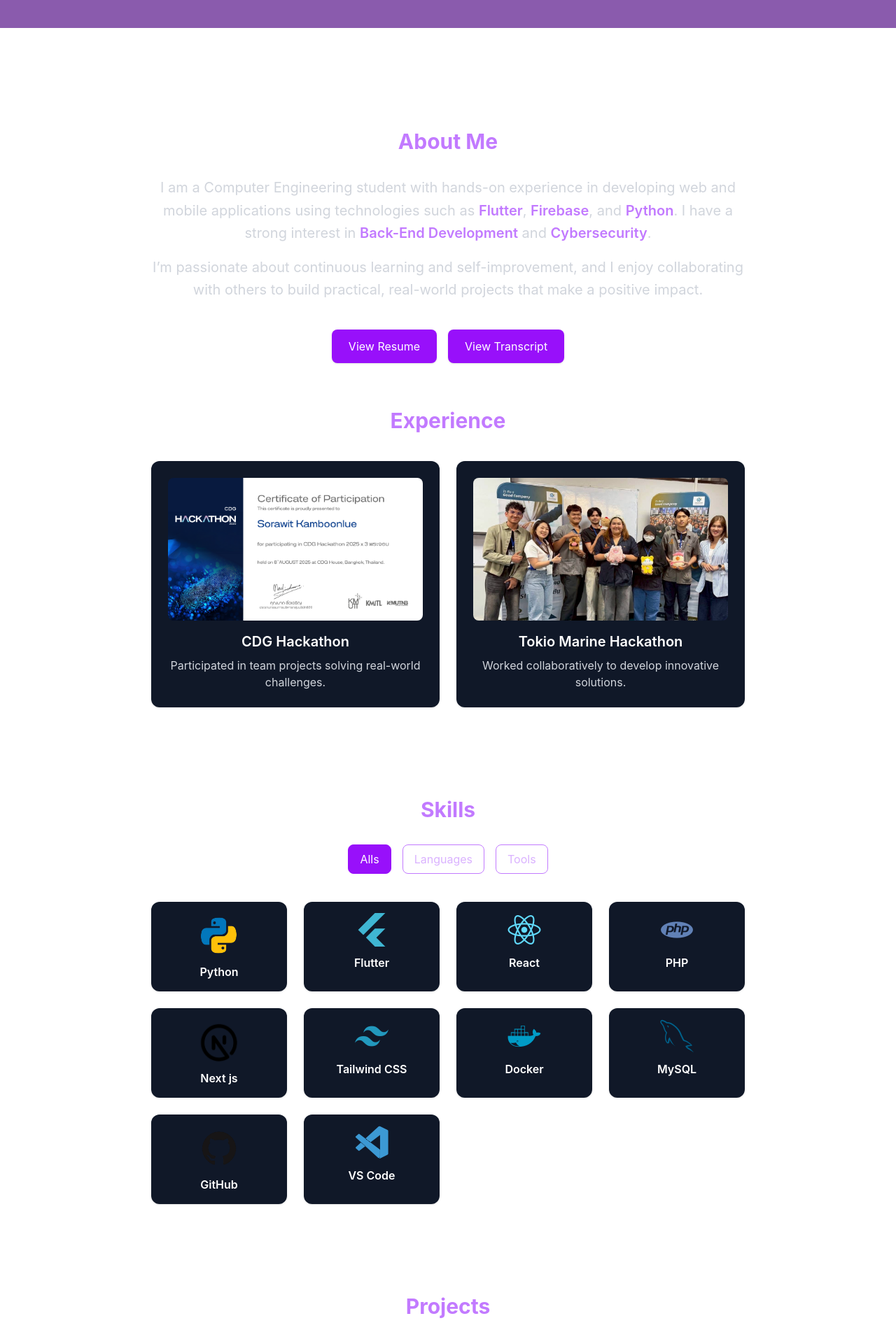
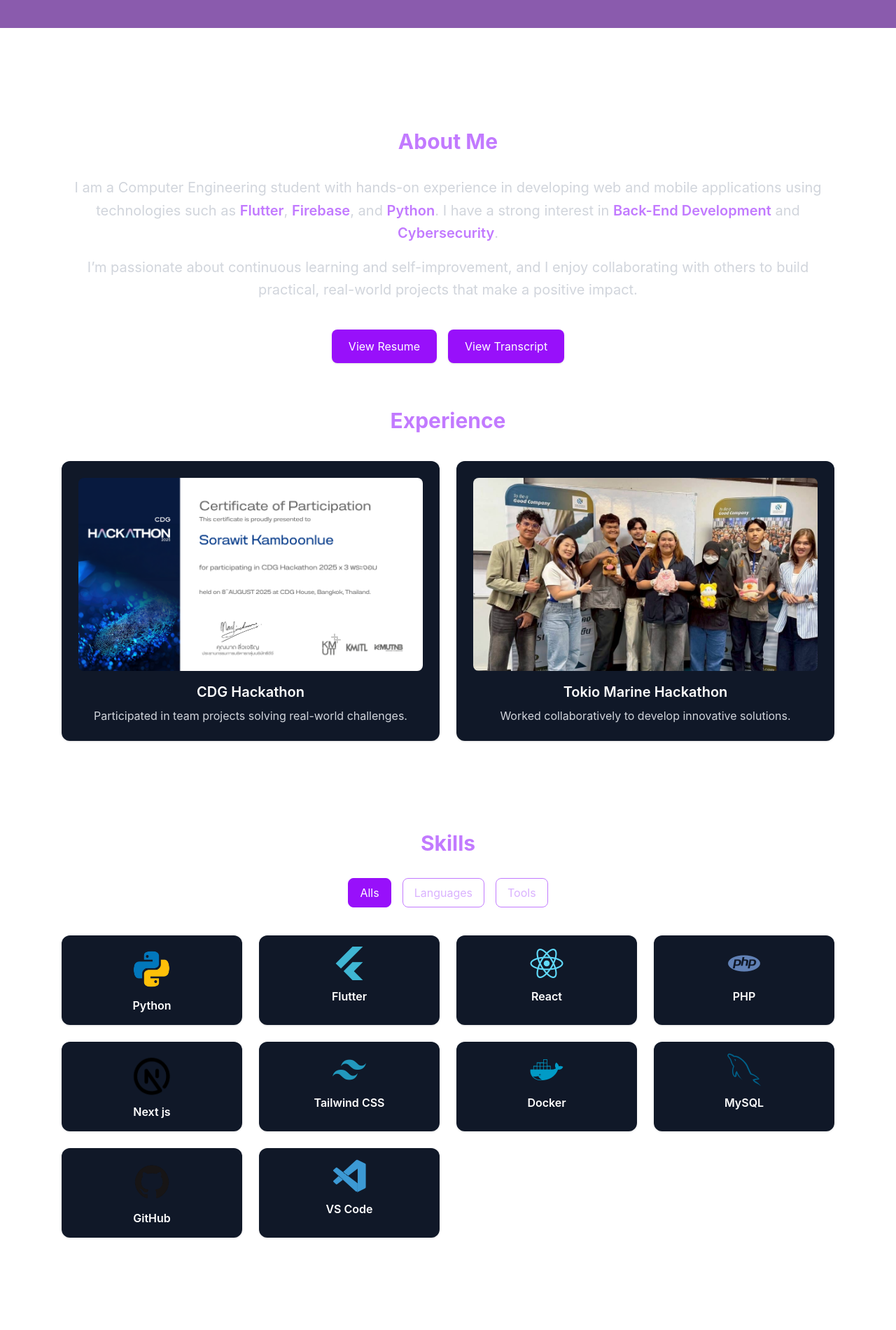
Before and after one commit to Sorawit114/Portfolio, a Next.js app: page / in a window 1280 px wide. Shown: the part 760-2661 px from the top of the page at 70% size. Built offline with nearby package versions, Linux system fonts and the light colour scheme; grey boxes are pictures that could not be loaded.

Commit message:
ปรับขนาด

```diff
--- a/src/components/Projects.js
+++ b/src/components/Projects.js
@@ -64,7 +64,7 @@
     : allProjects;
 
   return (
-    <section id={id} ref={ref} className="py-16 px-6 max-w-4xl mx-auto">
+    <section id={id} ref={ref} className="py-16 px-6 max-w-6xl mx-auto">
       <h2 className="text-3xl font-bold text-center mb-10 text-purple-400">
         Projects
       </h2>
--- a/src/components/Resume.js
+++ b/src/components/Resume.js
@@ -4,7 +4,7 @@
   return (
     <section
       id={id}
-      className="py-16 px-6 max-w-4xl mx-auto text-center text-white"
+      className="py-16 px-6 max-w-6xl mx-auto text-center text-white"
     >
       <h2 className="text-3xl font-bold mb-8 text-purple-400">About Me</h2>
 
--- a/src/components/Skills.js
+++ b/src/components/Skills.js
@@ -25,7 +25,7 @@
   }, [filter]);
 
   return (
-    <section id={id} className="py-16 px-6 max-w-4xl mx-auto text-center">
+    <section id={id} className="py-16 px-6 max-w-6xl mx-auto text-center">
       <h2 className="text-3xl font-bold mb-8 text-purple-400">Skills</h2>
 
       <div className="flex justify-center gap-4 mb-10">
```
